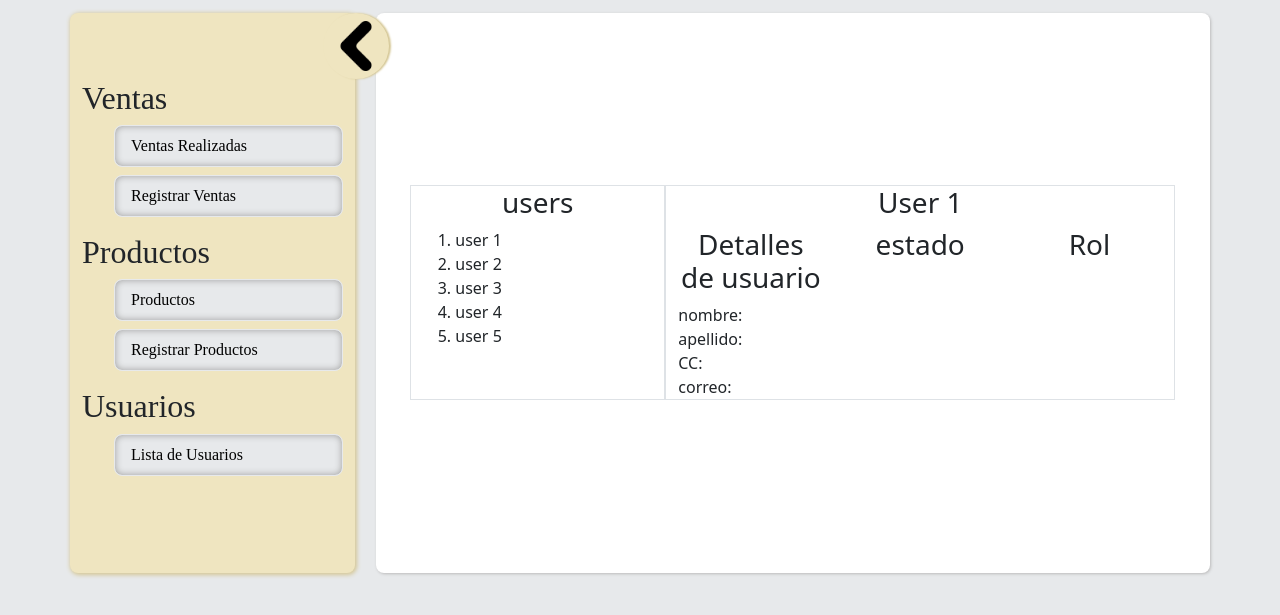
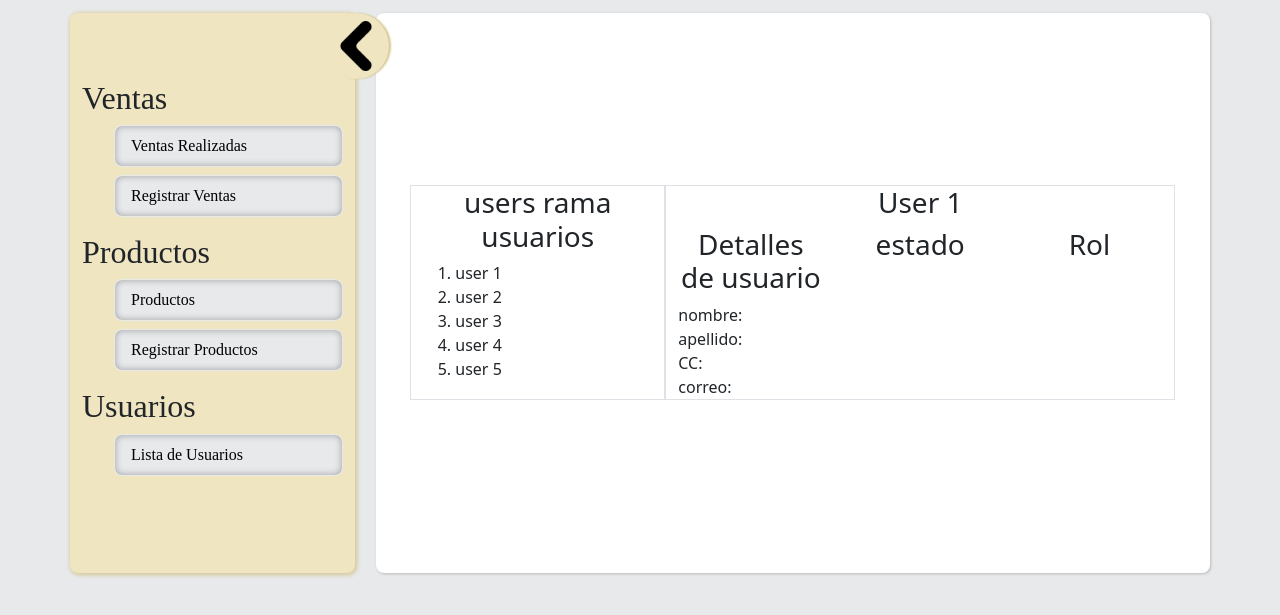
Before and after one commit to Omar-Lamprea/CleanCode, a website: page CleanCodeFood/docs/usuarios.html in a window 1280 px wide. Shown: the part 127-742 px from the top of the page. Drawn offline with Linux system fonts and the light colour scheme; files whose address does not match are found by name.

Commit message:
lista de usuarios en rama

```diff
--- a/CleanCodeFood/docs/usuarios.html
+++ b/CleanCodeFood/docs/usuarios.html
@@ -83,7 +83,7 @@
                                     <div class="col-11 my-2">
                                         <div class="row text-center">
                                             <div class="col-4 border">
-                                                 <h3>users</h3>
+                                                 <h3>users rama usuarios</h3>
                                                 <ol class="text-start">
                                                     <li>user 1</li>
                                                     <li>user 2</li>
```
Also changed, not shown: CleanCodeFood/docs/index.html (+0 -1 lines), CleanCodeFood/src/usuarios.html (+1 -1 lines).
